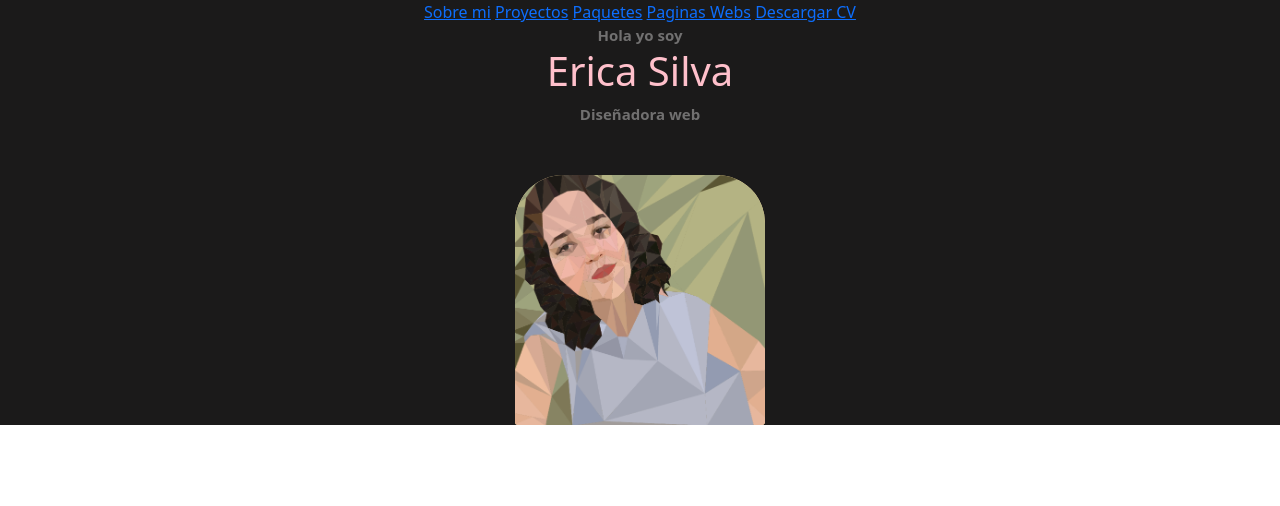
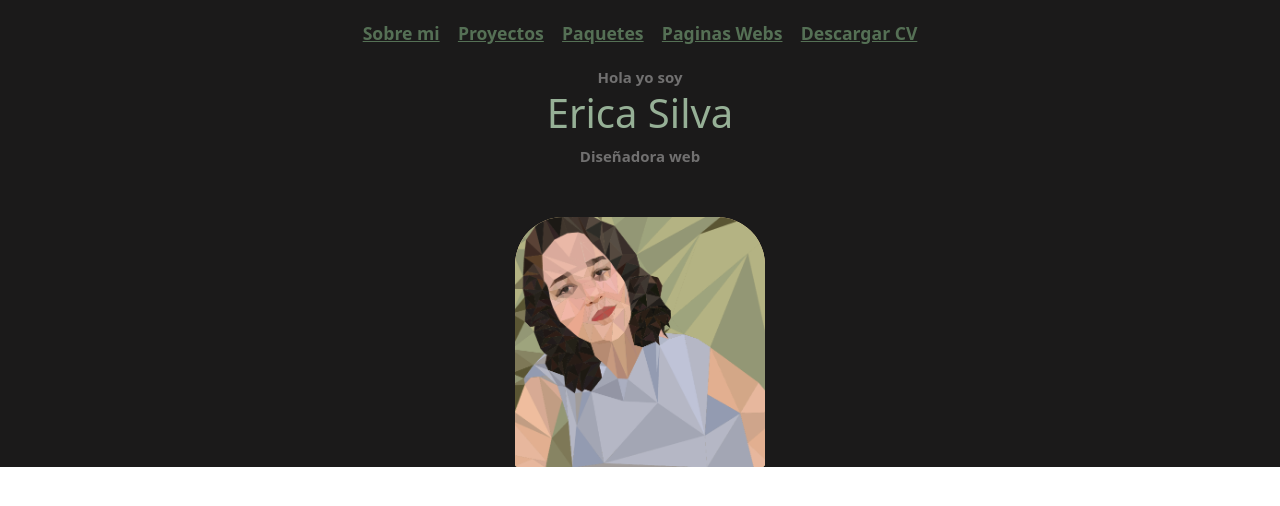
Before and after one commit to ericasilvafarto/obligatorioUno, a website: page index.html in a window 1280 px wide. Drawn offline with nearby package versions, Linux system fonts and the light colour scheme; files that its build step writes are made by us from their sources.

Commit message:
encabezado estilos

```diff
--- a/scss/_encabezado.scss
+++ b/scss/_encabezado.scss
@@ -13,3 +13,21 @@
     margin: 0;
 
 }
+nav{
+    padding: 20px;
+    width: 100%;
+text-align: center;
+}
+
+nav a{
+    color:rgb(85, 112, 85) ;
+    font-weight: bold;
+    font-size: 1.1em;
+
+    margin-left: 0.4em;
+    margin-right: 0.4em;
+}
+#soy{
+    color:#96B096 ;
+    font-weight: bold;
+}
--- a/scss/_img.scss
+++ b/scss/_img.scss
@@ -7,6 +7,3 @@
       transition: 0.4s;
 
     }
-    #soy{
-      color: pink;
-    }
```
